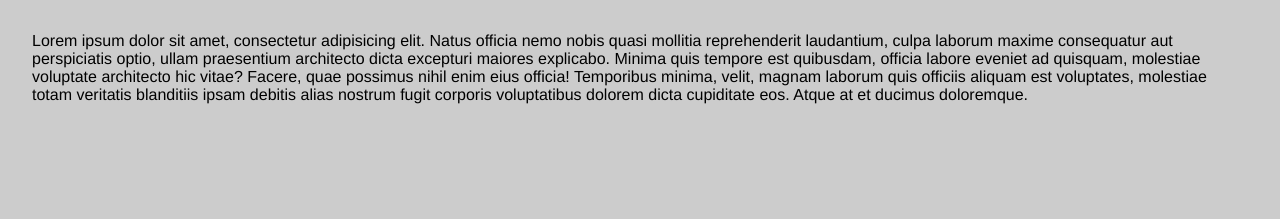
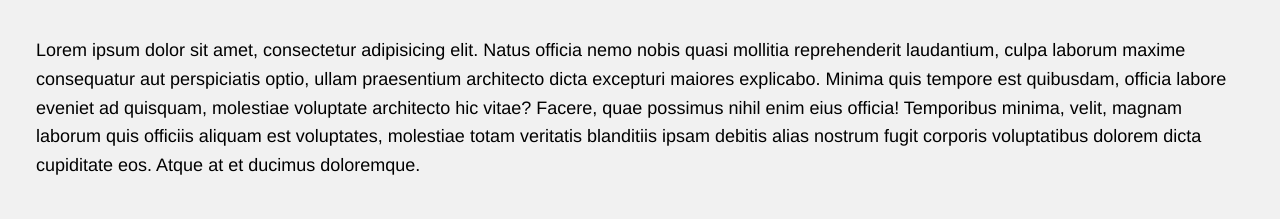
Before and after one commit to hennrodriguez/miapp, a plain HTML site: page prueba.html in a window 1280 px wide. Drawn offline with Linux system fonts and the light colour scheme.

Commit message:
confirmados 2...

```diff
--- a/style.css
+++ b/style.css
@@ -2,10 +2,12 @@ html,body{
 	margin:0;
 	padding:0;
 	font-family: Helvetica, Arial, sans-serif;
+	font-size: 18px;
+	line-height:1.6;
 }
 
 body{
-	background: #ccc;
+	background: #f1f1f1;
 }
 
 section{
```
